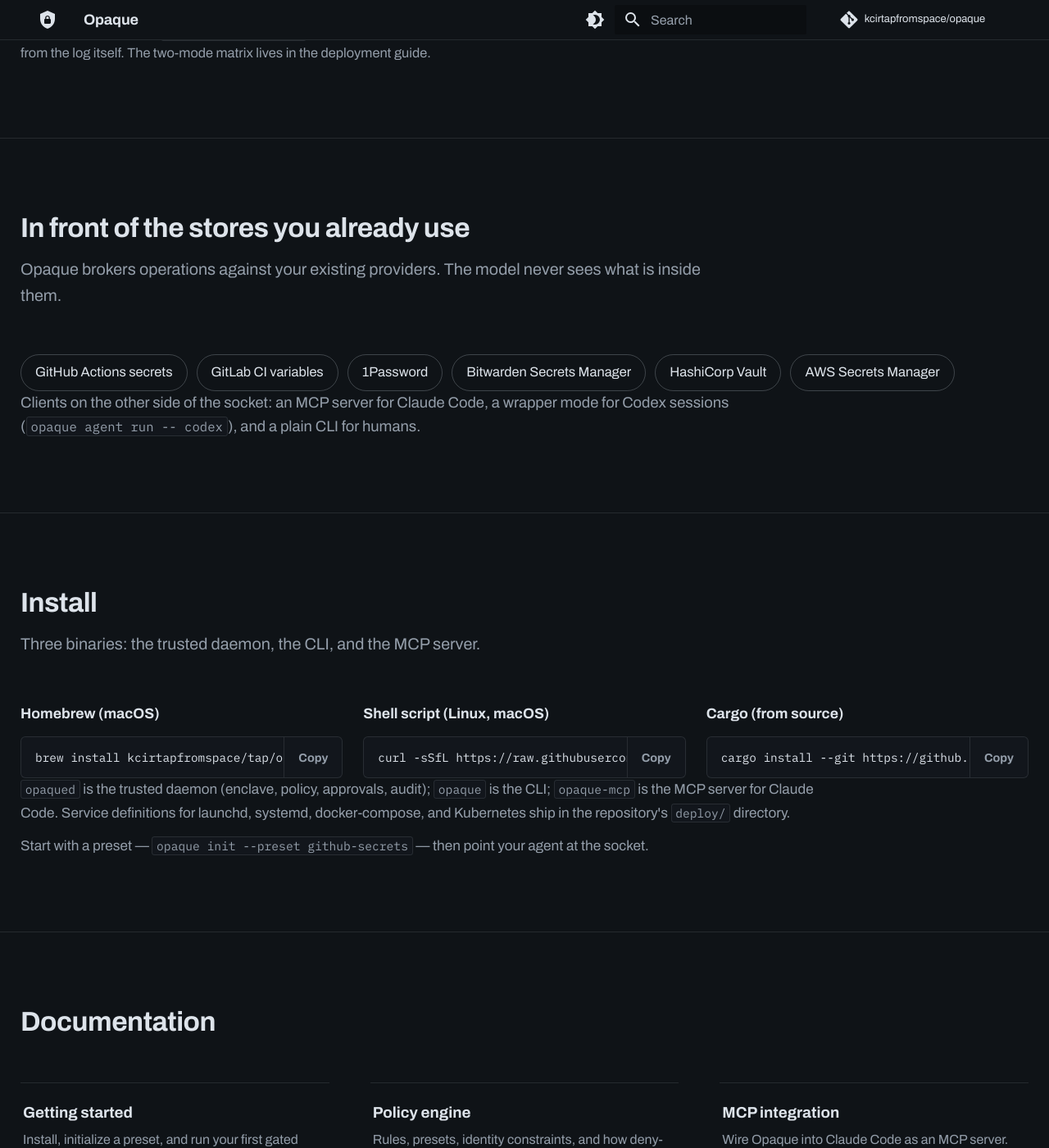
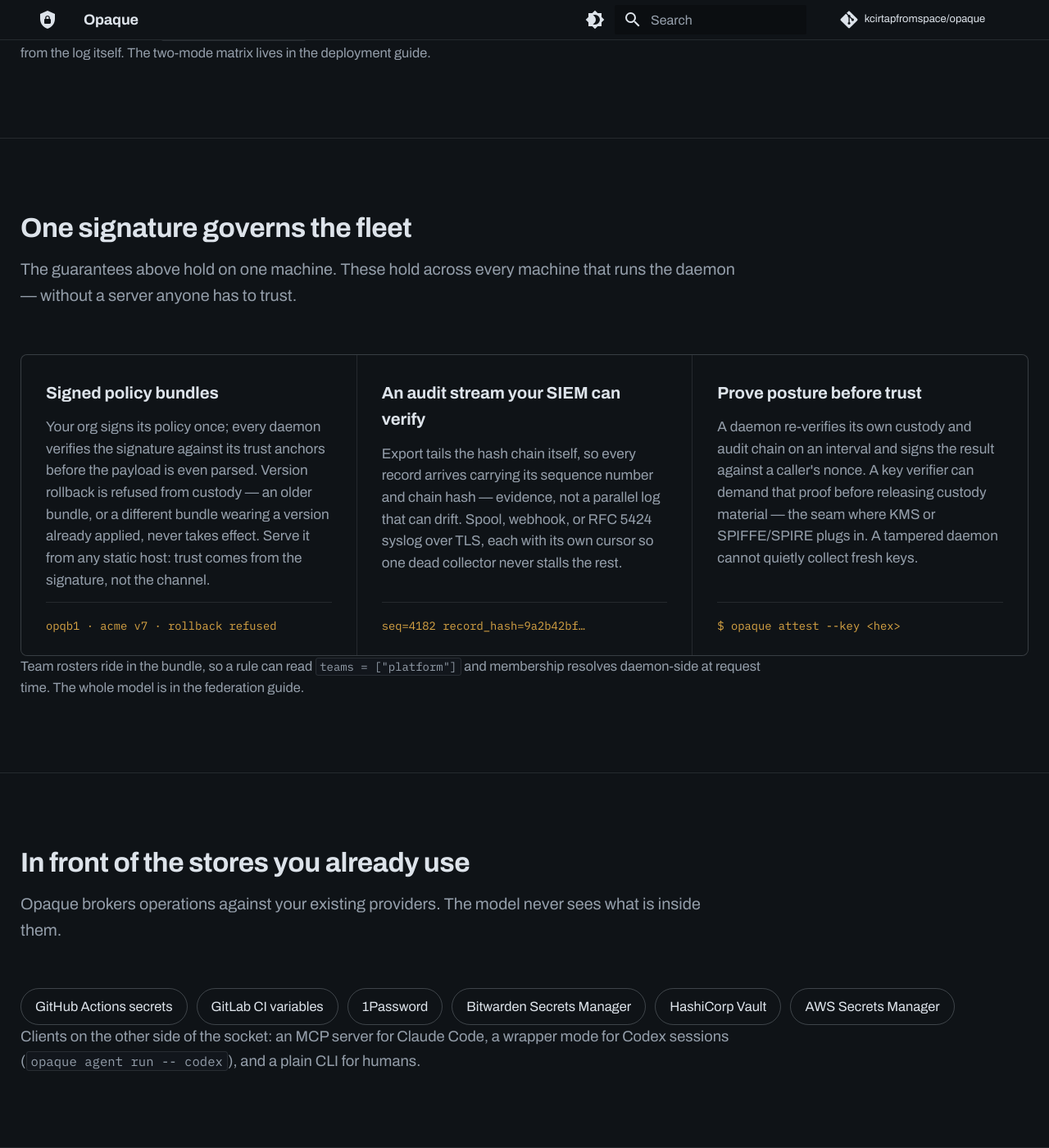
Before and after one commit to kcirtapfromspace/opaque, an MkDocs documentation site: the page built from docs/index.md, in a window 1280 px wide and 1400 px high, scrolled down 3051 px. Shown: the whole window at 82% size. Built offline with MkDocs 1.6.1 and Material for MkDocs 9.7.7, drawn with Linux system fonts in a browser that asks for light colours; comment, search, counter and statistics services are not loaded; some of the changed text lies outside the part shown.

Commit message:
docs: onboarding tutorial + Phase 2 across the site
A 15-minute tutorial that ends with a secret an agent moved but never saw, and
an audit chain the reader verifies themselves. Every command, flag, output
string and log line in it was run against a live daemon rather than drafted
from memory — which is how the provider regressions in the previous commit
surfaced. It uses the real `github-secrets` preset: `test.noop` as a
dependency-free first win (first_use, so the second run rides the lease), the
GitHub write as the real thing, and a GitLab request as the denial demo,
because the preset genuinely does not name it.

Federation reaches the front door: a new landing section ("One signature
governs the fleet" — signed bundles, chain-verifiable SIEM export, prove
posture before trust), cards for the tutorial and federation, and links from
the index, README, docs index, and getting-started, which also gains the
`opaque bundle` / `opaque attest` commands and `audit verify`.

mkdocs build --strict is clean.

```diff
--- a/docs/index.md
+++ b/docs/index.md
@@ -23,11 +23,15 @@
   children; typestate-enforced response sanitization.
 - **Identity substrate** — OIDC human login (PKCE, daemon-owned), Ed25519
   delegation tokens, live role resolution, segregation of duties.
+- **Federation** — one org signature carries policy to a whole fleet, with
+  anti-rollback enforcement; the audit chain exports to your SIEM in a form it
+  can verify; daemons prove their posture before receiving key material.
 - **Providers** — GitHub Actions secrets, GitLab CI variables, 1Password,
   Bitwarden Secrets Manager, HashiCorp Vault, AWS Secrets Manager.
 
 Install: `brew install kcirtapfromspace/tap/opaque`, the shell installer, or
-`cargo install`. Licensed BUSL-1.1. See [getting started](getting-started.md),
-the [policy engine](policy.md), [MCP integration](mcp-integration.md),
-[identity](identity.md), [deployment](deployment.md), and
-[architecture](architecture.md).
+`cargo install`. Licensed BUSL-1.1. New here? Start with the
+[tutorial](tutorial.md). Then: [getting started](getting-started.md), the
+[policy engine](policy.md), [MCP integration](mcp-integration.md),
+[identity](identity.md), [deployment](deployment.md),
+[federation](federation.md), and [architecture](architecture.md).
--- a/docs/overrides/home.html
+++ b/docs/overrides/home.html
@@ -233,6 +233,58 @@
       </div>
     </section>
 
+    <!-- Federation -->
+    <section id="op-federation">
+      <div class="op-wrap">
+        <div class="op-kicker">
+          <h2>One signature governs the fleet</h2>
+          <p>
+            The guarantees above hold on one machine. These hold across every machine
+            that runs the daemon &mdash; without a server anyone has to trust.
+          </p>
+        </div>
+        <div class="op-grid">
+          <div class="op-cell">
+            <h3>Signed policy bundles</h3>
+            <p>
+              Your org signs its policy once; every daemon verifies the signature against
+              its trust anchors before the payload is even parsed. Version rollback is
+              refused from custody &mdash; an older bundle, or a different bundle wearing
+              a version already applied, never takes effect. Serve it from any static
+              host: trust comes from the signature, not the channel.
+            </p>
+            <samp>opqb1 &middot; acme v7 &middot; rollback refused</samp>
+          </div>
+          <div class="op-cell">
+            <h3>An audit stream your SIEM can verify</h3>
+            <p>
+              Export tails the hash chain itself, so every record arrives carrying its
+              sequence number and chain hash &mdash; evidence, not a parallel log that
+              can drift. Spool, webhook, or RFC&nbsp;5424 syslog over TLS, each with its
+              own cursor so one dead collector never stalls the rest.
+            </p>
+            <samp>seq=4182 record_hash=9a2b42bf&hellip;</samp>
+          </div>
+          <div class="op-cell">
+            <h3>Prove posture before trust</h3>
+            <p>
+              A daemon re-verifies its own custody and audit chain on an interval and
+              signs the result against a caller's nonce. A key verifier can demand that
+              proof before releasing custody material &mdash; the seam where KMS or
+              SPIFFE/SPIRE plugs in. A tampered daemon cannot quietly collect fresh keys.
+            </p>
+            <samp>$ opaque attest --key &lt;hex&gt;</samp>
+          </div>
+        </div>
+        <p class="op-modes-note">
+          Team rosters ride in the bundle, so a rule can read
+          <code>teams = ["platform"]</code> and membership resolves daemon-side at request
+          time. The whole model is in the
+          <a href="{{ 'federation/' | url }}">federation guide</a>.
+        </p>
+      </div>
+    </section>
+
     <!-- Providers -->
     <section id="op-providers">
       <div class="op-wrap">
@@ -309,9 +361,13 @@
           <h2>Documentation</h2>
         </div>
         <nav class="op-docs" aria-label="Documentation">
+          <a href="{{ 'tutorial/' | url }}">
+            <h3>Tutorial</h3>
+            <p>Fifteen minutes from install to a secret your agent moved but never saw.</p>
+          </a>
           <a href="{{ 'getting-started/' | url }}">
             <h3>Getting started</h3>
-            <p>Install, initialize a preset, and run your first gated operation.</p>
+            <p>Install, initialize a preset, and the full command reference.</p>
           </a>
           <a href="{{ 'policy/' | url }}">
             <h3>Policy engine</h3>
@@ -328,6 +384,10 @@
           <a href="{{ 'deployment/' | url }}">
             <h3>Deployment</h3>
             <p>Session mode versus the trust-domain split; launchd, systemd, compose, k8s.</p>
+          </a>
+          <a href="{{ 'federation/' | url }}">
+            <h3>Federation</h3>
+            <p>Signed policy for a fleet, verifiable SIEM export, and attestation.</p>
           </a>
           <a href="{{ 'architecture/' | url }}">
             <h3>Architecture</h3>
--- a/mkdocs.yml
+++ b/mkdocs.yml
@@ -75,6 +75,7 @@
 nav:
   - Home: index.md
   - Getting Started:
+      - Tutorial: tutorial.md
       - Quick Start: getting-started.md
       - Demos: demos.md
       - Web Dashboard: web-dashboard.md
```
Also changed, not shown: README.md (+5 -0 lines), docs/README.md (+3 -0 lines), docs/getting-started.md (+30 -0 lines), docs/tutorial.md (added, +349 -0 lines).
